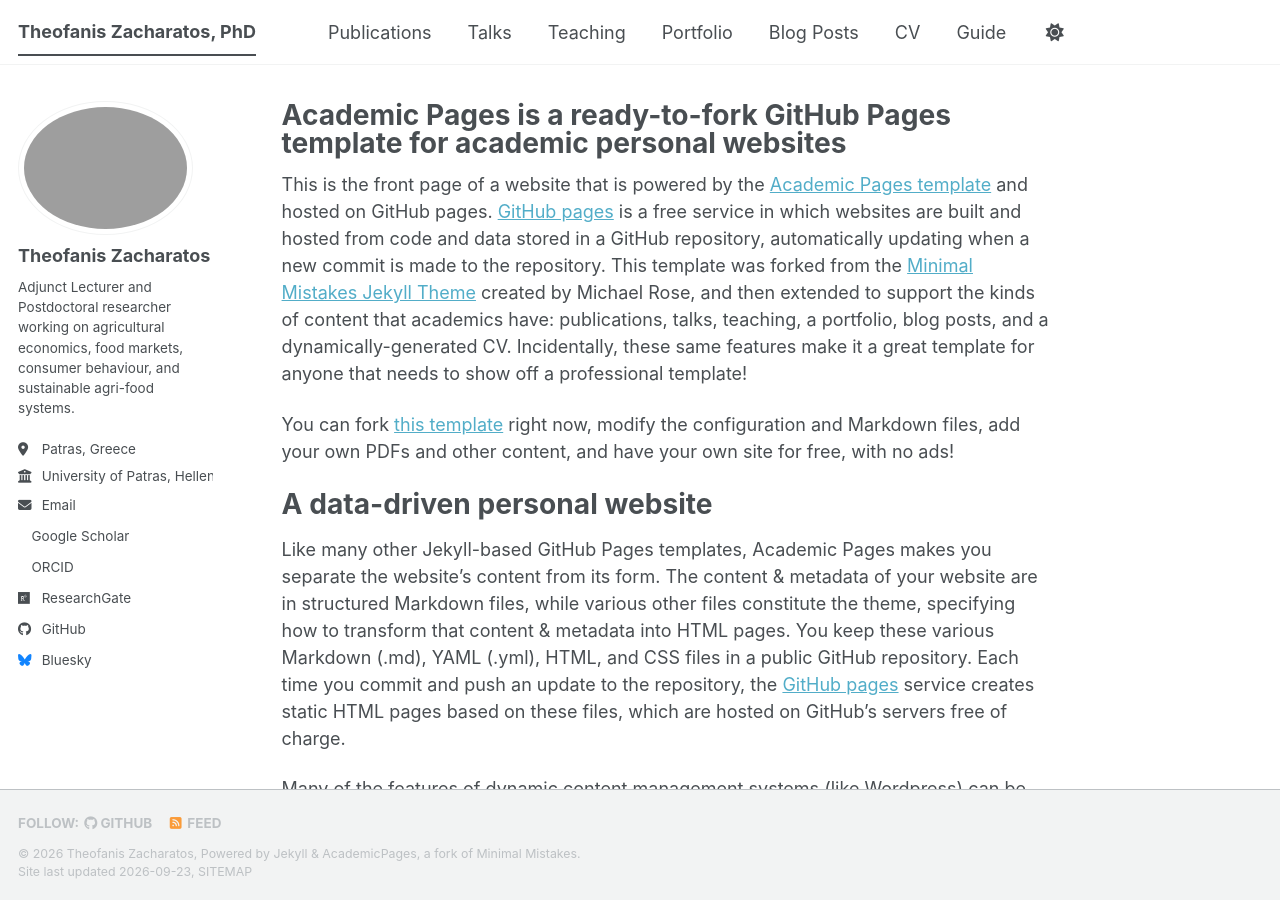
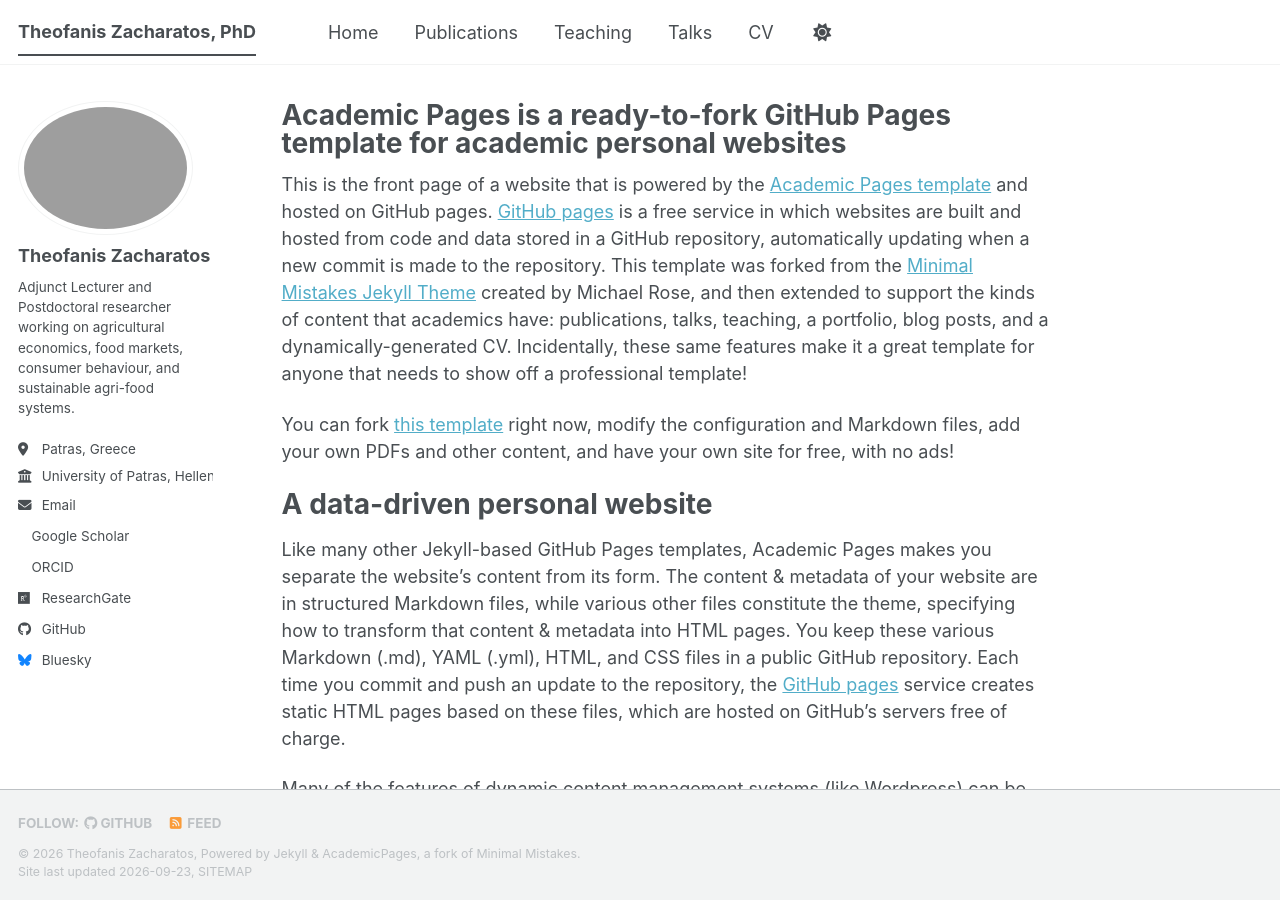
Before and after one commit to TheofanisZacharatos/theofaniszacharatos.github.io, a Jekyll site: the page built from _pages/about.md, in a window 1280 px wide and 900 px high. Built offline with Jekyll 4.4.1, drawn with Linux system fonts in a browser that asks for light colours; a style sheet for code colours, icons or effects is not loaded.

Commit message:
Simplify site navigation

```diff
--- a/_data/navigation.yml
+++ b/_data/navigation.yml
@@ -8,26 +8,17 @@
 #      Markdown formatted page while the second is generated using JSON.
 
 main:
+  - title: "Home"
+    url: /
+
   - title: "Publications"
     url: /publications/
+
+  - title: "Teaching"
+    url: /teaching/
 
   - title: "Talks"
     url: /talks/
 
-  - title: "Teaching"
-    url: /teaching/
-
-  - title: "Portfolio"
-    url: /portfolio/
-
-  - title: "Blog Posts"
-    url: /year-archive/
-
   - title: "CV"
     url: /cv/
-
-  # - title: "CV"
-  #   url: /cv-json/
-
-  - title: "Guide"
-    url: /markdown/
```
